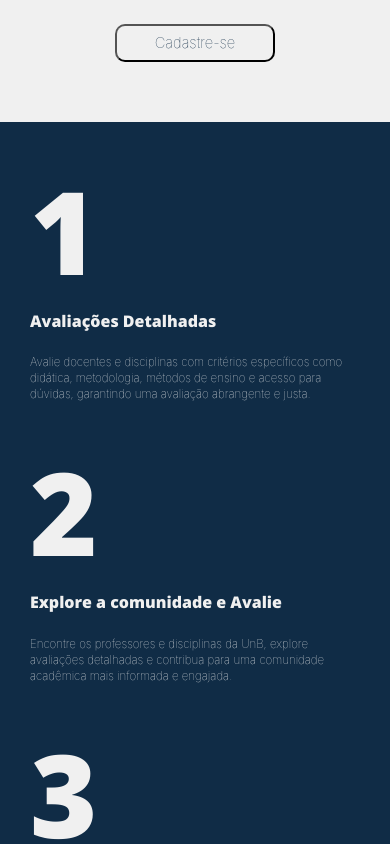
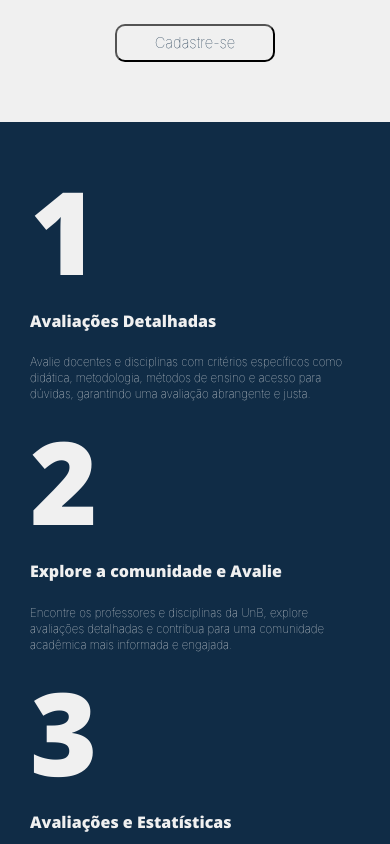
Before and after one commit to unb-mds/2024-1-squad04, a Vue app in the folder vue-app/: page /landingpage in a window 390 px wide. Shown: the part 1020-1864 px from the top of the page. Built offline with nearby package versions, Linux system fonts and the light colour scheme.

Commit message:
responsividade testes 2

```diff
--- a/vue-app/src/components/LandingComponent.vue
+++ b/vue-app/src/components/LandingComponent.vue
@@ -155,7 +155,7 @@
 .container-3-div{
     display: flex;
     justify-content:center;
-    gap: 8vw;
+    gap: 10%;
     padding:80px;
 }
 
```
